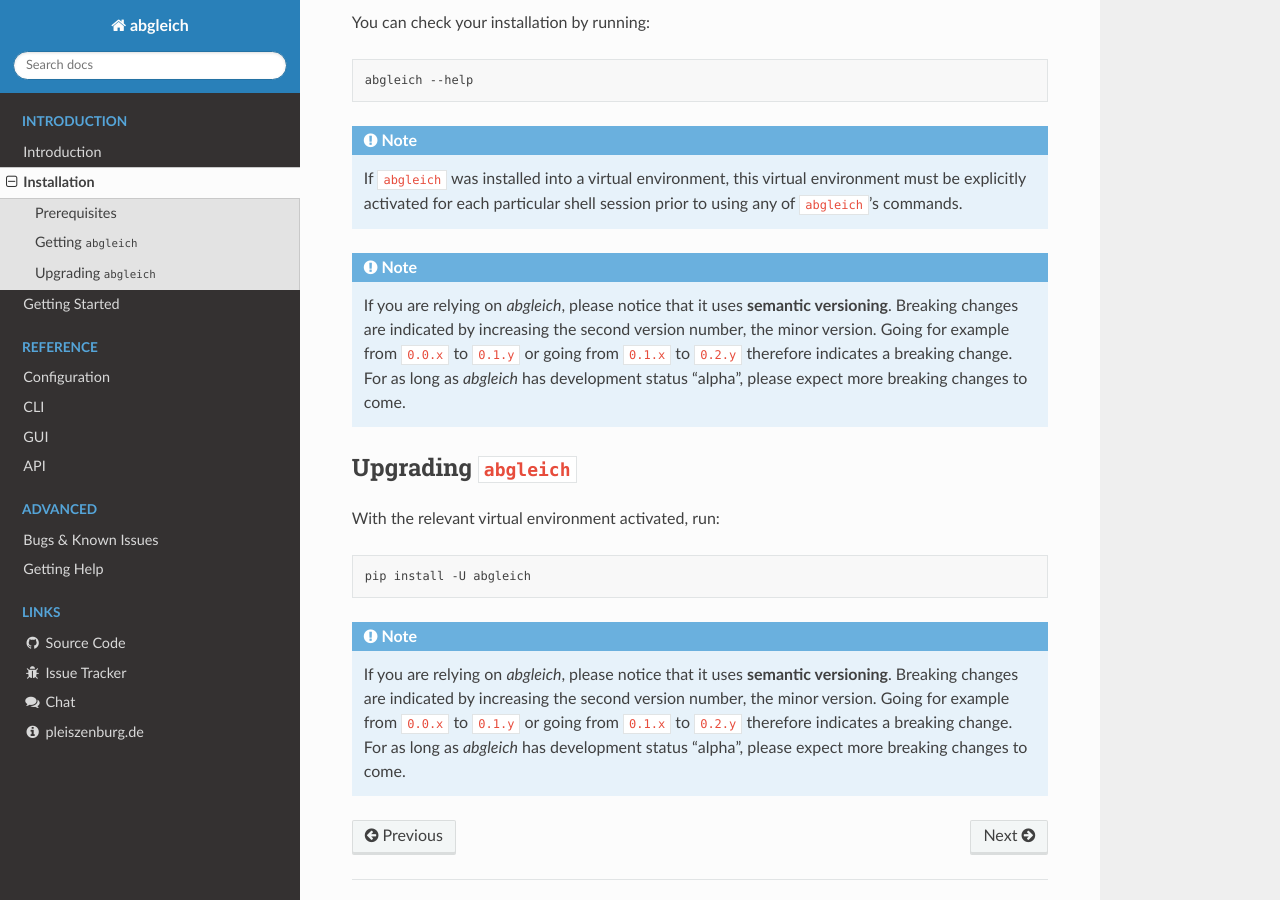
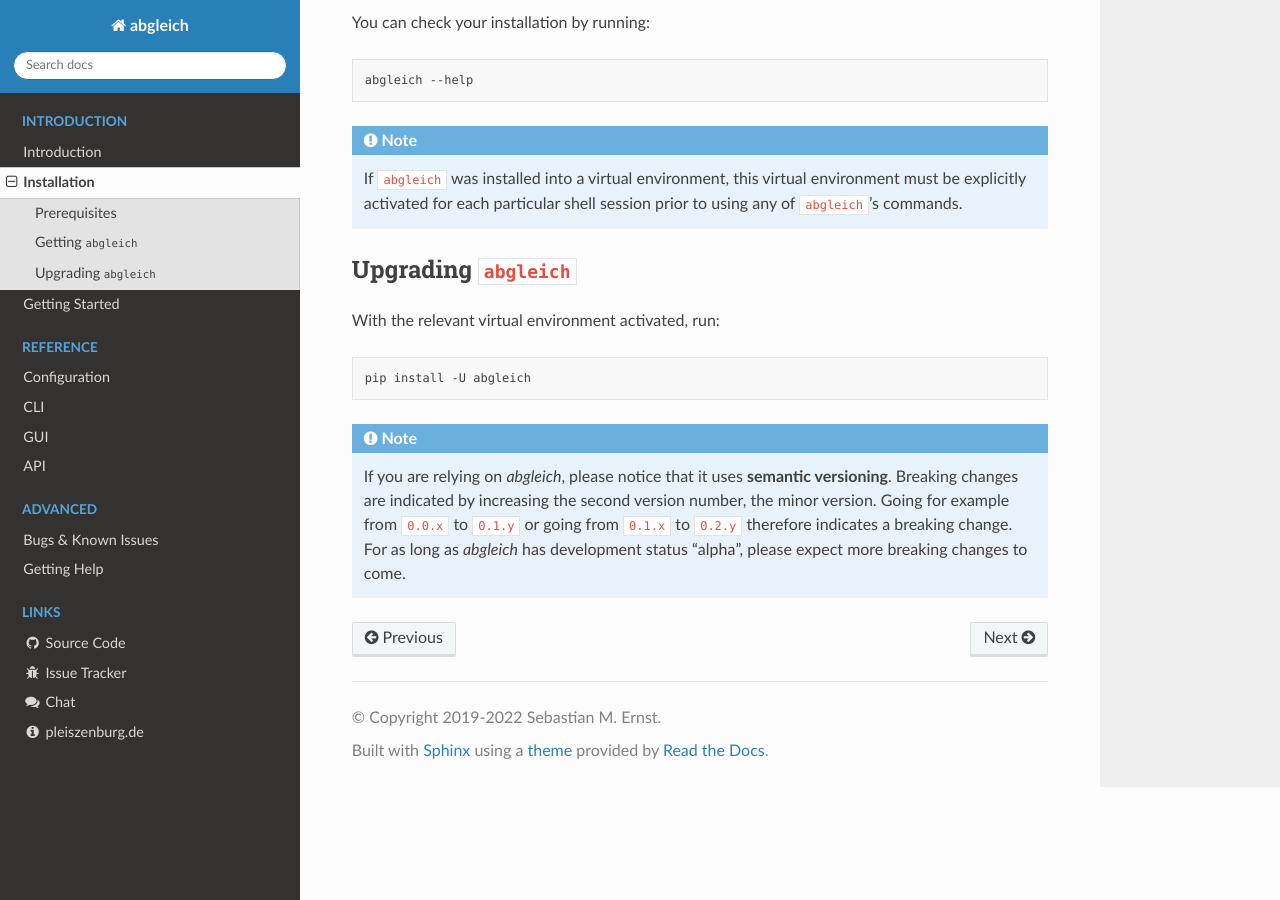
Before and after one commit to pleiszenburg/abgleich, a Sphinx documentation site: the page built from docs/source/installation.rst, in a window 1280 px wide and 900 px high, scrolled down 2122 px. Built offline with Sphinx 7.4.7 and the Read the Docs theme 2.0.0, drawn with Linux system fonts in a browser that asks for light colours.

Commit message:
fix double note

```diff
--- a/docs/source/installation.rst
+++ b/docs/source/installation.rst
@@ -2,6 +2,7 @@
 
 Installation
 ============
+
 
 Prerequisites
 -------------
@@ -72,6 +73,7 @@ For more details, see `man page for ZFS allow`_.
 
 .. _man page for ZFS allow: https://openzfs.github.io/openzfs-docs/man/8/zfs-allow.8.html
 
+
 Getting ``abgleich``
 --------------------
 
@@ -109,9 +111,6 @@ You can check your installation by running:
 
     If ``abgleich`` was installed into a virtual environment, this virtual environment must be explicitly activated for each particular shell session prior to using any of ``abgleich``'s commands.
 
-.. note::
-
-    If you are relying on *abgleich*, please notice that it uses **semantic versioning**. Breaking changes are indicated by increasing the second version number, the minor version. Going for example from ``0.0.x`` to ``0.1.y`` or going from ``0.1.x`` to ``0.2.y`` therefore indicates a breaking change. For as long as *abgleich* has development status "alpha", please expect more breaking changes to come.
 
 Upgrading ``abgleich``
 ----------------------
```
